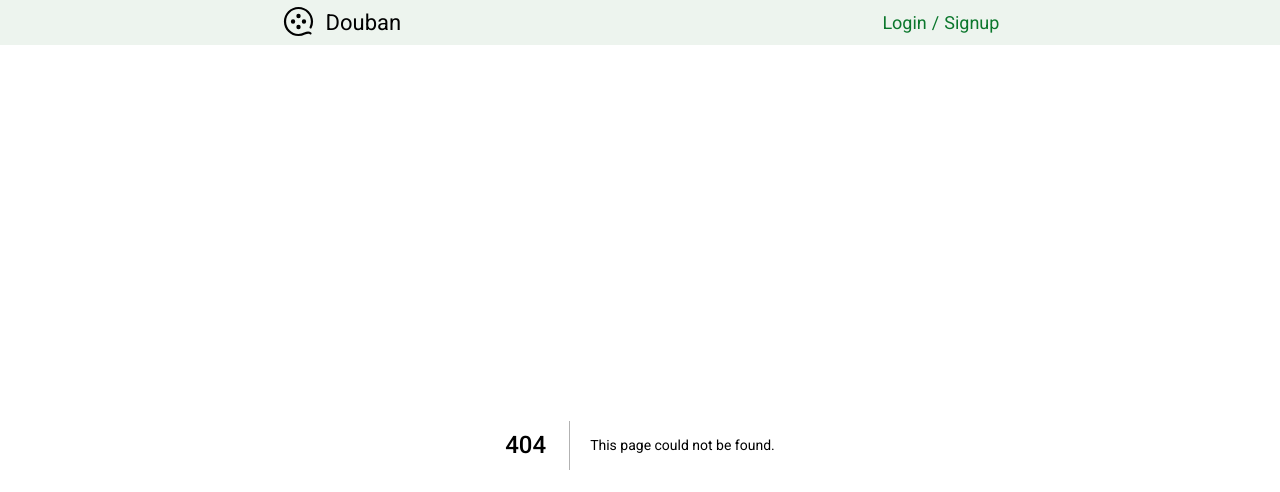
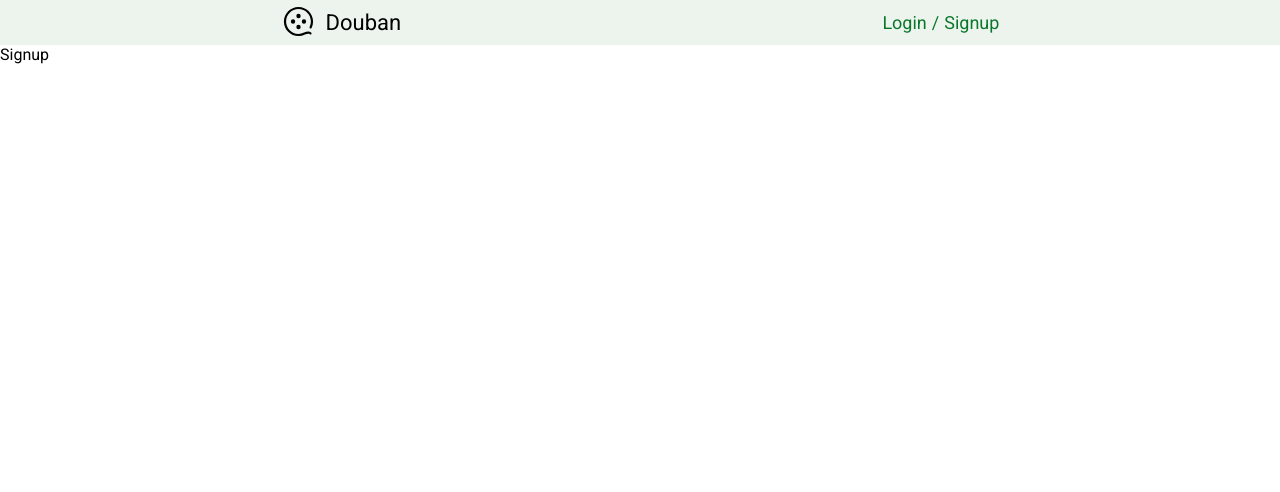
Before and after one commit to KelvinQiu802/douban-comp2013j-client, a Next.js app: page /signup in a window 1280 px wide. Before the commit this address had no page. Shown: the top 492 px of the page. Built offline with nearby package versions, Linux system fonts and the light colour scheme.

Commit message:
feat: login and signup page

```diff
--- a/app/layout.jsx
+++ b/app/layout.jsx
@@ -15,8 +15,10 @@ export default function RootLayout({ children }) {
     <html lang='en'>
       <link rel='icon' href='/favicon.svg' sizes='any' />
       <body>
-        <Header />
-        {children}
+        <div>
+          <Header />
+          {children}
+        </div>
       </body>
     </html>
   );
--- /dev/null
+++ b/app/signup/page.jsx
@@ -0,0 +1,7 @@
+import React from 'react';
+
+function page() {
+  return <div>Signup</div>;
+}
+
+export default page;
```
Also changed, not shown: app/login/page.jsx (added, +7 -0 lines).
